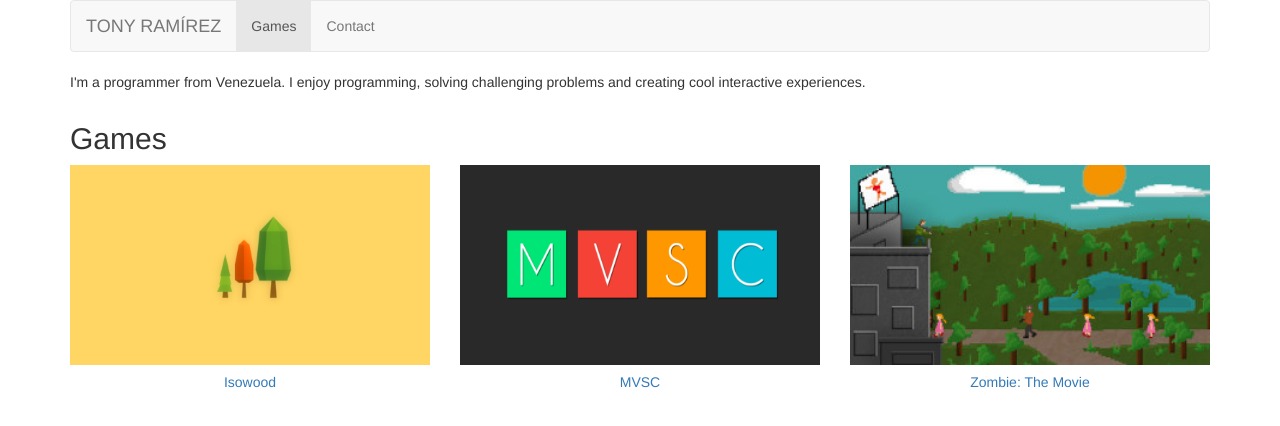
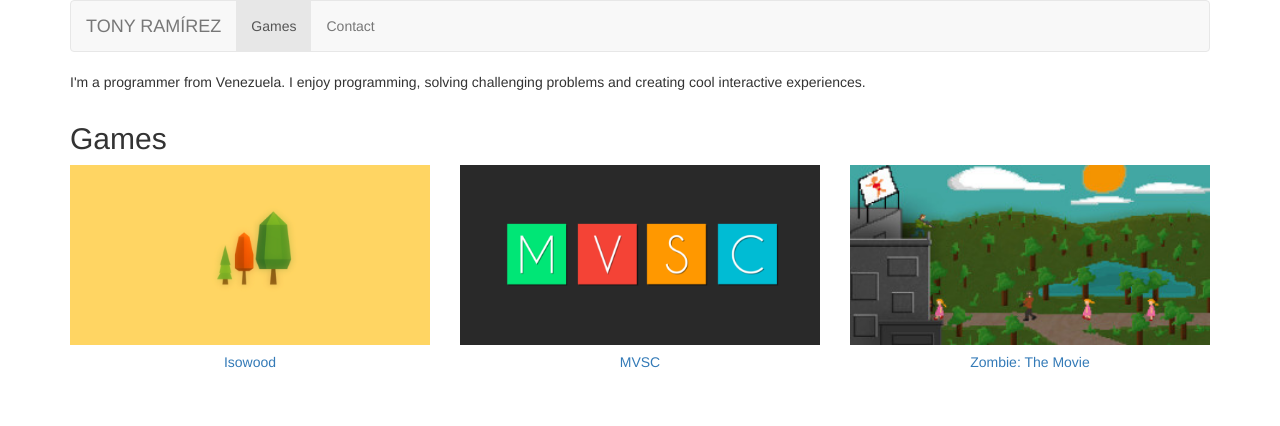
Before and after one commit to tonyram19/tonyram19.github.io, a plain HTML site: page index.html in a window 1280 px wide. Drawn offline with nearby package versions, Linux system fonts and the light colour scheme.

Commit message:
Switched to AngularJS

```diff
--- a/views/games-section.html
+++ b/views/games-section.html
@@ -2,7 +2,7 @@
   <h2 >Games</h2>
   <div class="row">
     <div class="col-md-4" ng-repeat="game in gamesSection.games">
-      <a href="{{game.gameUrl}}"><img ng-src="{{game.imgUrl}}" class="img-responsive center-block" style="width:400px; height:200px" /></a>
+      <a href="{{game.gameUrl}}"><img ng-src="{{game.imgUrl}}" class="img-responsive center-block" style="width:400px; height:180px" /></a>
       <h5 class="text-center"><a href="#">{{game.name}}</a></h5>
     </div>
   </div>
```
